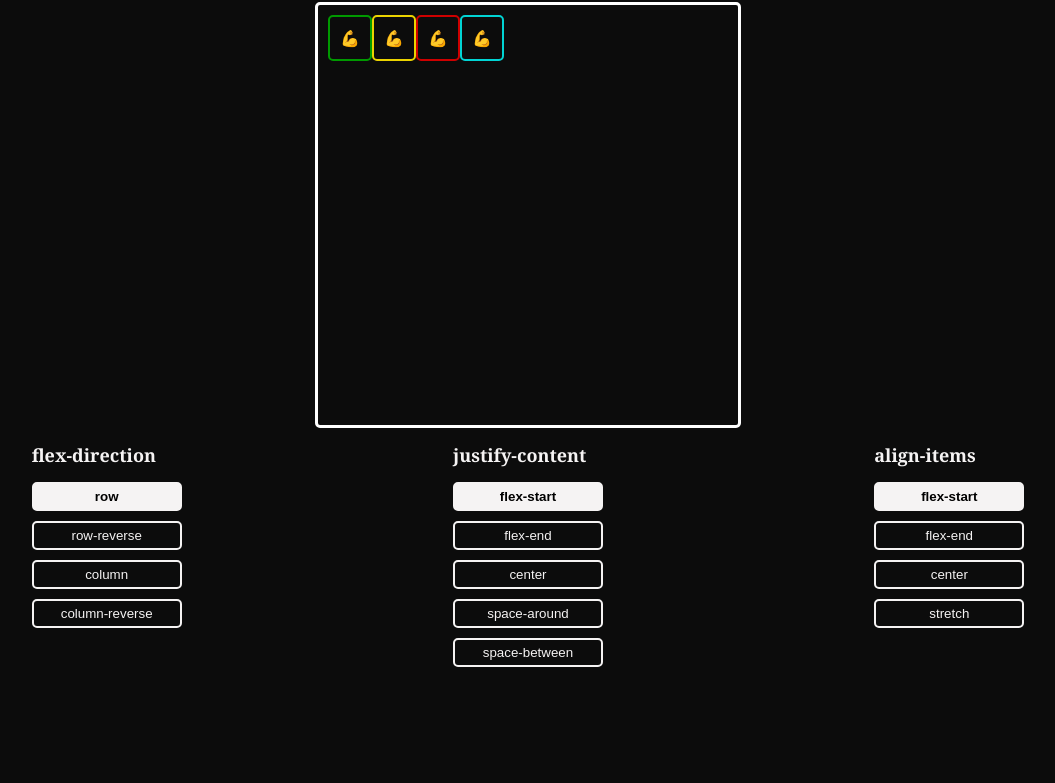
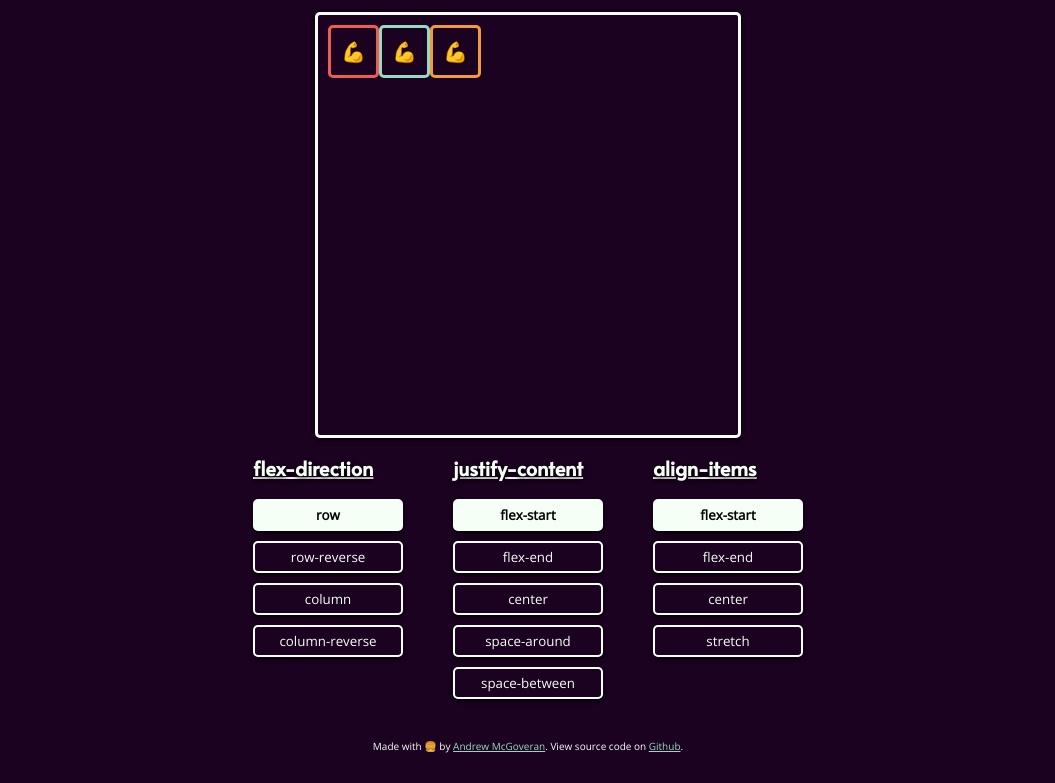
Before and after one commit to andrewmcgov/flexbox-demo, a website: page index.html in a window 1280 px wide. Shown: the part 84-867 px from the top of the page, without its empty margins (112-1167 px from the left). Before the commit the page ends 800 px from the top, so only its background shows below. Drawn offline with nearby package versions, Linux system fonts and the light colour scheme.

Commit message:
initial commit

```diff
--- a/index.html
+++ b/index.html
@@ -5,6 +5,10 @@
     <meta name="viewport" content="width=device-width, initial-scale=1.0" />
     <meta http-equiv="X-UA-Compatible" content="ie=edge" />
     <link rel="stylesheet" type="text/css" href="styles.css" />
+    <link
+      href="https://fonts.googleapis.com/css2?family=Alata&family=Open+Sans&display=swap"
+      rel="stylesheet"
+    />
     <title>💪 flexbox demo 📦</title>
   </head>
   <body>
@@ -15,7 +19,6 @@
       <span class="flex-item one">💪</span>
       <span class="flex-item two">💪</span>
       <span class="flex-item three">💪</span>
-      <span class="flex-item four">💪</span>
     </div>
     <div class="controls-container">
       <div class="control flex-direction">
@@ -106,6 +109,17 @@
         </button>
       </div>
     </div>
+    <footer>
+      <p class="tagline">
+        Made with 🍔 by
+        <a href="https://twitter.com/andrew_mcgov" target="_blank"
+          >Andrew McGoveran</a
+        >. View source code on
+        <a href="https://github.com/andrewmcgov/flexbox-demo" target="_blank"
+          >Github</a
+        >.
+      </p>
+    </footer>
   </body>
   <script src="index.js"></script>
 </html>
--- a/styles.css
+++ b/styles.css
@@ -1,17 +1,42 @@
+:root {
+  --main-bg-color: #1c0221;
+  --primary-color: #f5fff5;
+  --second-color: #eb5e55;
+  --third-color: #98d9c2;
+  --fourth-color: #f19a3e;
+  --shadow: 0px 2px 5px #000;
+}
+
+html {
+  font-size: 10px;
+}
+
 body {
-  background-color: rgb(12, 12, 12);
+  background-color: var(--main-bg-color);
 }
 
 h1,
 h2,
 p,
 span {
-  color: rgb(245, 243, 243);
+  color: var(--primary-color);
   font-family: Georgia, "Times New Roman", Times, serif;
 }
 
 h1 {
   text-align: center;
+  font-size: 3.5rem;
+  text-shadow: var(--shadow);
+}
+
+h1,
+h2 {
+  font-family: "Alata", sans-serif;
+}
+
+p,
+button {
+  font-family: "Open Sans", sans-serif;
 }
 
 .flex-container {
@@ -22,26 +47,35 @@ h1 {
   height: 400px;
   display: flex;
   align-items: flex-start;
-  border: 3px solid #fff;
+  border: 3px solid var(--primary-color);
   border-radius: 5px;
+  box-shadow: var(--shadow);
+}
+
+@media screen and (max-width: 500px) {
+  .flex-container {
+    height: 300px;
+  }
 }
 
 .flex-item {
-  border: 2px solid rgb(245, 243, 243);
+  border: 3px solid rgb(245, 243, 243);
   border-radius: 5px;
   padding: 10px;
   display: flex;
+  justify-content: center;
   align-items: center;
+  font-size: 2rem;
 }
 
 .flex-item.one {
-  border-color: rgb(0, 153, 0);
+  border-color: var(--second-color);
 }
 .flex-item.two {
-  border-color: rgb(235, 211, 0);
+  border-color: var(--third-color);
 }
 .flex-item.three {
-  border-color: rgb(207, 0, 0);
+  border-color: var(--fourth-color);
 }
 .flex-item.four {
   border-color: rgb(1, 212, 212);
@@ -49,6 +83,8 @@ h1 {
 
 .controls-container {
   display: flex;
+  max-width: 600px;
+  margin: 0 auto;
   justify-content: space-around;
 }
 
@@ -63,28 +99,37 @@ h1 {
   display: flex;
   flex-direction: column;
   width: 150px;
+  max-width: 100%;
+}
+
+.control h2 {
+  font-size: 2rem;
+  text-decoration: underline;
+  text-shadow: var(--shadow);
 }
 
 @media screen and (max-width: 500px) {
   .control {
     width: 300px;
   }
-}
 
-.control h2 {
-  font-size: 18px;
+  .control h2 {
+    font-size: 2.5rem;
+    text-align: center;
+  }
 }
 
 .control .button {
   margin-bottom: 10px;
+  box-shadow: var(--shadow);
 }
 
 .button {
   background: none;
-  border: 2px solid rgb(245, 243, 243);
+  border: 2px solid var(--primary-color);
   border-radius: 5px;
   padding: 5px;
-  color: rgb(245, 243, 243);
+  color: var(--primary-color);
 }
 
 .button:hover {
@@ -92,9 +137,19 @@ h1 {
 }
 
 .button.active {
-  background-color: rgb(245, 243, 243);
+  background-color: var(--primary-color);
   color: black;
   font-weight: 600;
+}
+
+.tagline {
+  padding: 2rem 0;
+  color: var(--primary-color);
+  text-align: center;
+}
+
+.tagline a {
+  color: var(--third-color);
 }
 
 /* FLEX CLASSES **************************/
```
